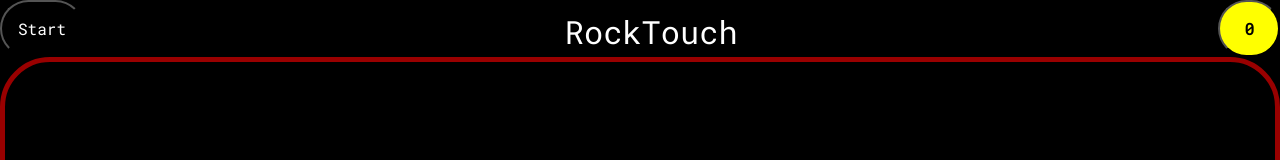
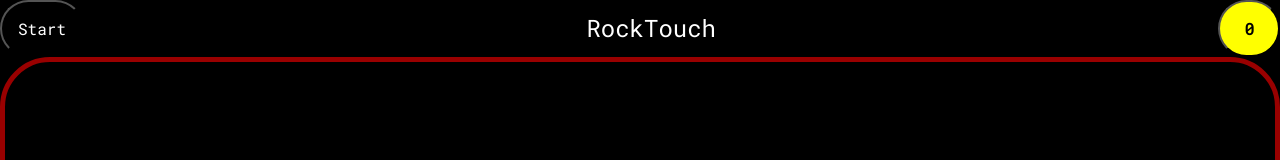
Before and after one commit to Djoa1/rocktouch, a plain HTML site: page index.html in a window 1280 px wide. Shown: the top 160 px of the page. Drawn offline with Linux system fonts and the light colour scheme.

Commit message:
title again

```diff
--- a/assets/styles.css
+++ b/assets/styles.css
@@ -10,9 +10,12 @@
 .titulo {
     font-family: 'Roboto Mono', monospace;
     color: white;
-    text-align: center;
-    font-size: 2em;
+    display: inline-block;
+    vertical-align: middle;
+    line-height: normal;
+    font-size: 1.5em;
     padding-top: 0.5em;
+
 
 }
 
```
